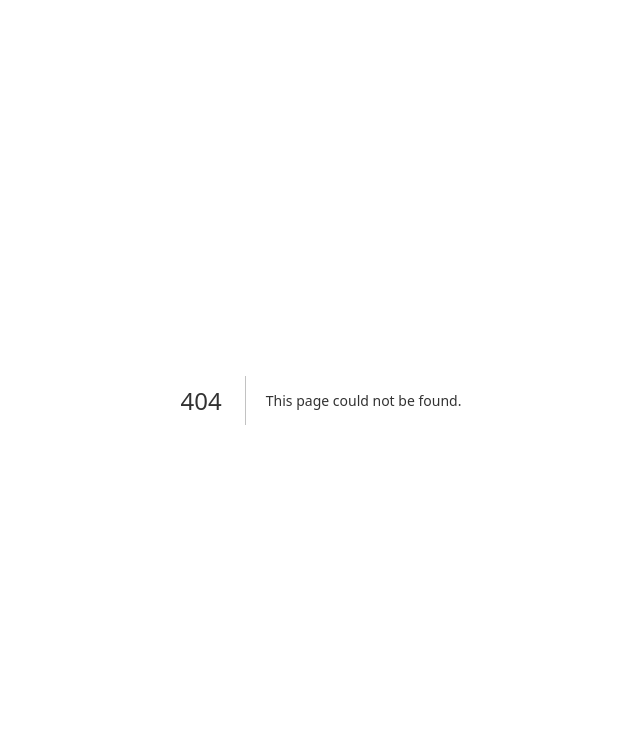
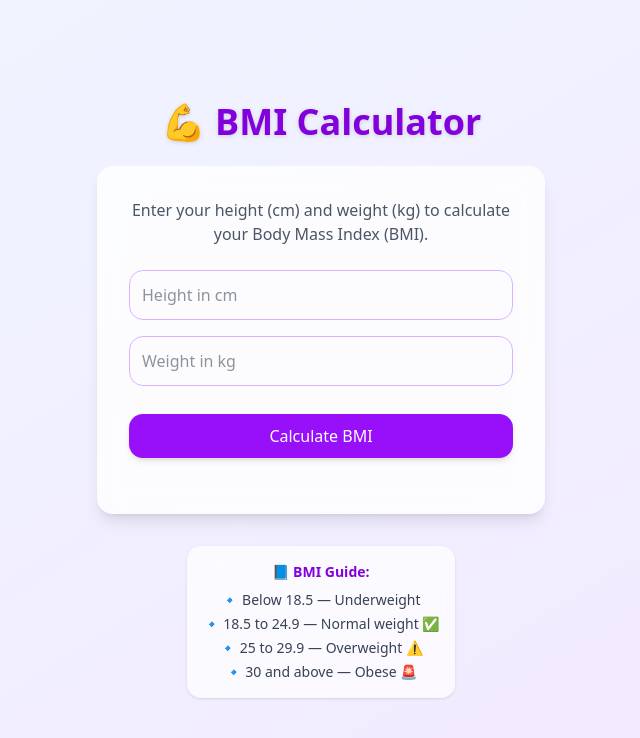
Before and after one commit to akshay-sharma062/Tools, a Next.js app: page /bmi-calcy in a window 1280 px wide. Before the commit this address had no page. Shown: the top 738 px of the page, without its empty margins (319-959 px from the left). Built offline with nearby package versions, Linux system fonts and the light colour scheme.

Commit message:
bmi calcy added

```diff
--- /dev/null
+++ b/src/app/bmi-calcy/page.tsx
@@ -0,0 +1,123 @@
+"use client";
+
+import React, { useState, useEffect } from "react";
+import { motion } from "framer-motion";
+
+function Page() {
+  const [height, setHeight] = useState("");
+  const [weight, setWeight] = useState("");
+  const [bmi, setBmi] = useState(null);
+  const [category, setCategory] = useState("");
+
+  useEffect(() => {
+    if (height && weight) {
+      const hMeters = height / 100;
+      const calculatedBMI = weight / (hMeters * hMeters);
+      const roundedBMI = parseFloat(calculatedBMI.toFixed(1));
+      setBmi(roundedBMI);
+
+      if (roundedBMI < 18.5) setCategory("Underweight");
+      else if (roundedBMI >= 18.5 && roundedBMI < 24.9)
+        setCategory("Normal weight");
+      else if (roundedBMI >= 25 && roundedBMI < 29.9)
+        setCategory("Overweight");
+      else setCategory("Obese");
+    } else {
+      setBmi(null);
+      setCategory("");
+    }
+  }, [height, weight]);
+
+  return (
+    <div className="min-h-screen flex flex-col items-center justify-center bg-gradient-to-br from-blue-50 to-purple-100 text-gray-800 p-6">
+      <motion.h1
+        initial={{ y: -40, opacity: 0 }}
+        animate={{ y: 0, opacity: 1 }}
+        transition={{ duration: 0.6 }}
+        className="text-4xl font-extrabold mb-6 text-purple-700 drop-shadow-sm"
+      >
+        💪 BMI Calculator
+      </motion.h1>
+
+      <motion.div
+        initial={{ scale: 0.9, opacity: 0 }}
+        animate={{ scale: 1, opacity: 1 }}
+        transition={{ delay: 0.3, duration: 0.5 }}
+        className="bg-white/80 backdrop-blur-md shadow-lg rounded-2xl p-8 w-full max-w-md"
+      >
+        <p className="text-gray-600 mb-6 text-center">
+          Enter your height (cm) and weight (kg) to calculate your Body Mass
+          Index (BMI).
+        </p>
+
+        <div className="flex flex-col gap-4">
+          <input
+            type="number"
+            placeholder="Height in cm"
+            value={height}
+            onChange={(e) => setHeight(e.target.value)}
+            className="p-3 border border-purple-300 rounded-xl focus:ring-2 focus:ring-purple-500 outline-none transition-all hover:shadow-md"
+          />
+          <input
+            type="number"
+            placeholder="Weight in kg"
+            value={weight}
+            onChange={(e) => setWeight(e.target.value)}
+            className="p-3 border border-purple-300 rounded-xl focus:ring-2 focus:ring-purple-500 outline-none transition-all hover:shadow-md"
+          />
+
+          <motion.button
+            whileHover={{ scale: 1.05 }}
+            whileTap={{ scale: 0.95 }}
+            onClick={() => {
+              if (!height || !weight) {
+                alert("⚠️ Please enter both height and weight!");
+              }
+            }}
+            className="bg-purple-600 text-white py-2.5 rounded-xl mt-3 hover:bg-purple-700 transition-all shadow-md"
+          >
+            Calculate BMI
+          </motion.button>
+        </div>
+
+        <motion.div
+          initial={{ opacity: 0 }}
+          animate={{ opacity: bmi ? 1 : 0 }}
+          transition={{ delay: 0.3, duration: 0.5 }}
+          className="mt-6 text-center"
+        >
+          {bmi && (
+            <>
+              <h3 className="text-2xl font-bold text-purple-700">
+                Your BMI: {bmi}
+              </h3>
+              <p
+                className={`mt-2 text-lg font-medium ${
+                  category === "Normal weight"
+                    ? "text-green-600"
+                    : category === "Underweight"
+                    ? "text-yellow-500"
+                    : "text-red-500"
+                }`}
+              >
+                Category: {category}
+              </p>
+            </>
+          )}
+        </motion.div>
+      </motion.div>
+
+      <div className="mt-8 bg-white/70 backdrop-blur-lg p-4 rounded-xl shadow-sm text-center max-w-md text-sm">
+        <h4 className="font-semibold mb-2 text-purple-700">📘 BMI Guide:</h4>
+        <ul className="text-gray-700 space-y-1">
+          <li>🔹 Below 18.5 — Underweight</li>
+          <li>🔹 18.5 to 24.9 — Normal weight ✅</li>
+          <li>🔹 25 to 29.9 — Overweight ⚠️</li>
+          <li>🔹 30 and above — Obese 🚨</li>
+        </ul>
+      </div>
+    </div>
+  );
+}
+
+export default Page;
--- a/src/app/data/card.ts
+++ b/src/app/data/card.ts
@@ -29,6 +29,14 @@ export const cardsData = [
         "An elegant, glass-themed calculator built with Next.js, Tailwind CSS, and Framer Motion. It features smooth hover effects, button animations, and responsive design. Perform basic arithmetic with style and interactivity.",
       btnName: "Try Calculator",
       cardName: "🧮 Animated Calculator"
-    }
+    },
+    {
+      nextroute: "/bmi-calcy",
+      alternate: "BMI Calculator Preview",
+      imageSrc: "https://images.unsplash.com/photo-1605296867304-46d5465a13f1?w=500&auto=format&fit=crop&q=60&ixlib=rb-4.1.0",
+      divText: "A responsive and interactive BMI Calculator that calculates your Body Mass Index with animations, color-coded health categories, and smooth transitions. Includes input validation and BMI guide.",
+      btnName: "Try BMI Calculator",
+      cardName: "💪 Smart BMI Calculator"
+    },
 
   ];
--- a/src/app/globals.css
+++ b/src/app/globals.css
@@ -115,18 +115,11 @@
   --sidebar-border: oklch(1 0 0 / 10%);
   --sidebar-ring: oklch(0.556 0 0);
 }
-
 @layer base {
+  * {
+    @apply border-border outline-ring/50;
+  }
   body {
     @apply bg-background text-foreground;
-    background-image: url("https://images.unsplash.com/photo-1722080826167-4ea87368cbc5?w=500&auto=format&fit=crop&q=60&ixlib=rb-4.1.0&ixid=M3wxMjA3fDB8MHxzZWFyY2h8NHx8c29mdHdhcmUlMjA0a3xlbnwwfHwwfHx8MA%3D%3D");
-    /* background-size: cover; */
-    /* background-position: center; */
-    background-attachment: fixed;
-    opacity: 80%;
-  }
-
-  .dark body {
-    background-image: url("https://media.istockphoto.com/id/1453250567/vector/dark-pattern-background.webp");
   }
 }
```
